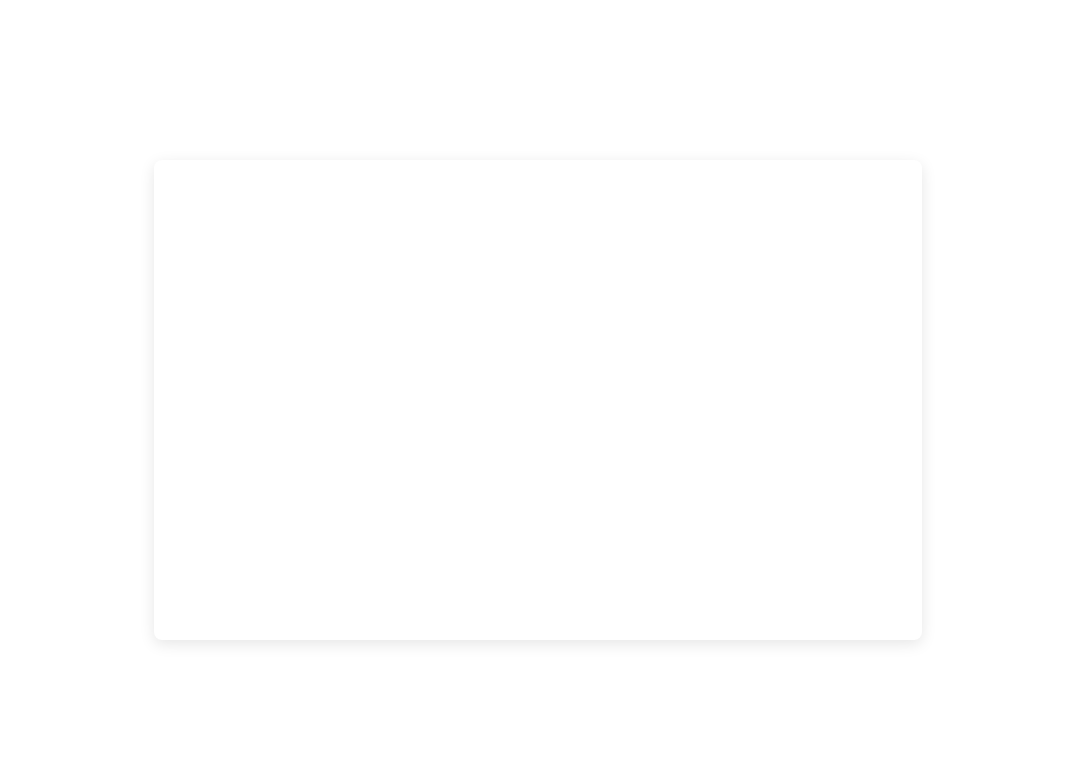
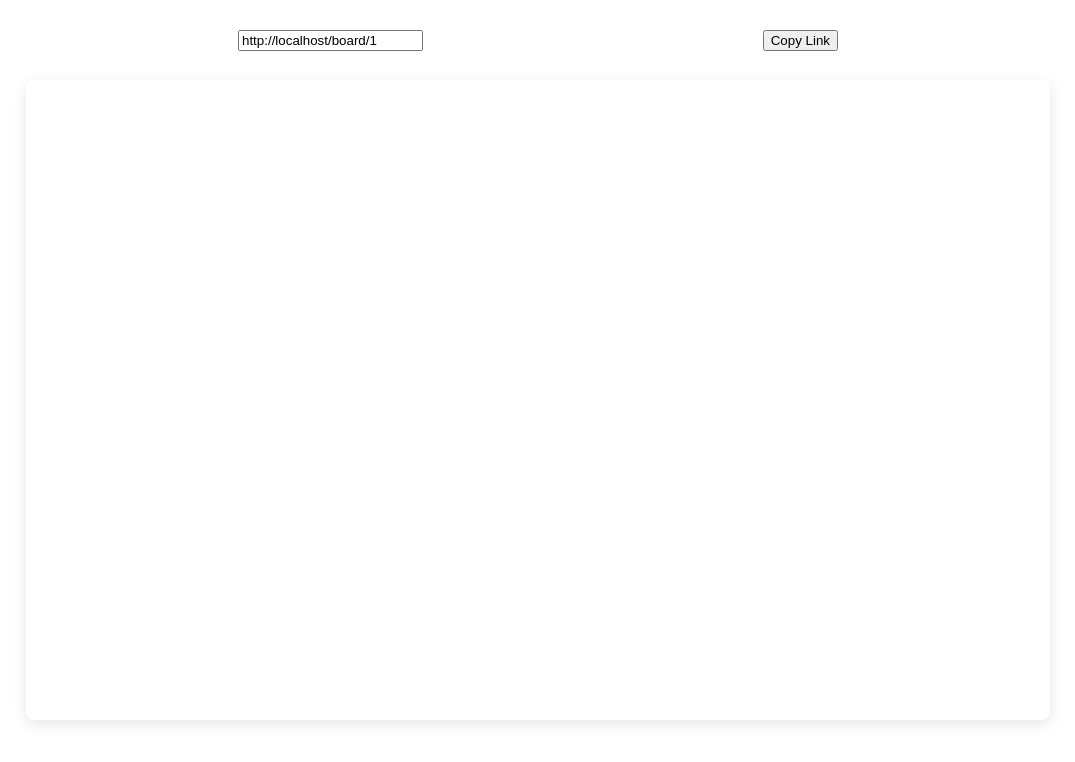
Before and after one commit to abhikarki/GoToCollab, a React (Create React App) app in the folder frontend/: page /board/1 in a window 1280 px wide. Shown: the top 762 px of the page, without its empty margins (102-1177 px from the left). Built offline with nearby package versions, Linux system fonts and the light colour scheme; no server answers.

Commit message:
changed layout

```diff
--- a/frontend/src/Components/Board/Board.css
+++ b/frontend/src/Components/Board/Board.css
@@ -2,7 +2,7 @@
     /* disable default touch gestures like scrolling or pinch-to-zoom*/
     touch-action: none;
 }
-
+/*
 body{
     display: flex;
     justify-content: center;
@@ -11,11 +11,11 @@ body{
     width: 100vw;
     margin: 0;
     position: relative;
-}
+} */
 
 .Board{
-    width : 60%;
-    height : 60vh;
+    width : 80%;
+    height : 80vh;
     background-color: #ffffff;
     display : flex;
     align-items: center;
--- a/frontend/src/Components/Container/Container.css
+++ b/frontend/src/Components/Container/Container.css
@@ -3,6 +3,8 @@
     flex-direction: column;
     align-items: center; /* Center horizontally */
     margin-top: 20px; /* Add some space at the top */
+    width: 100vw;
+    height: 100vh;
   }
 
   .copy-link-container {
@@ -10,9 +12,9 @@
     justify-content: space-between;
     align-items: center;
     position: relative;
-    width: 100%; /* Ensure it takes up the full width */
-    max-width: 600px; /* Optional: you can set a max width */
-    padding: 10px; /* Add some padding for spacing */
+    width: 100%;
+    max-width: 600px;
+    padding: 10px;
     margin-bottom: 20px; /* Add space between the link container and Board */
   }
 
```
